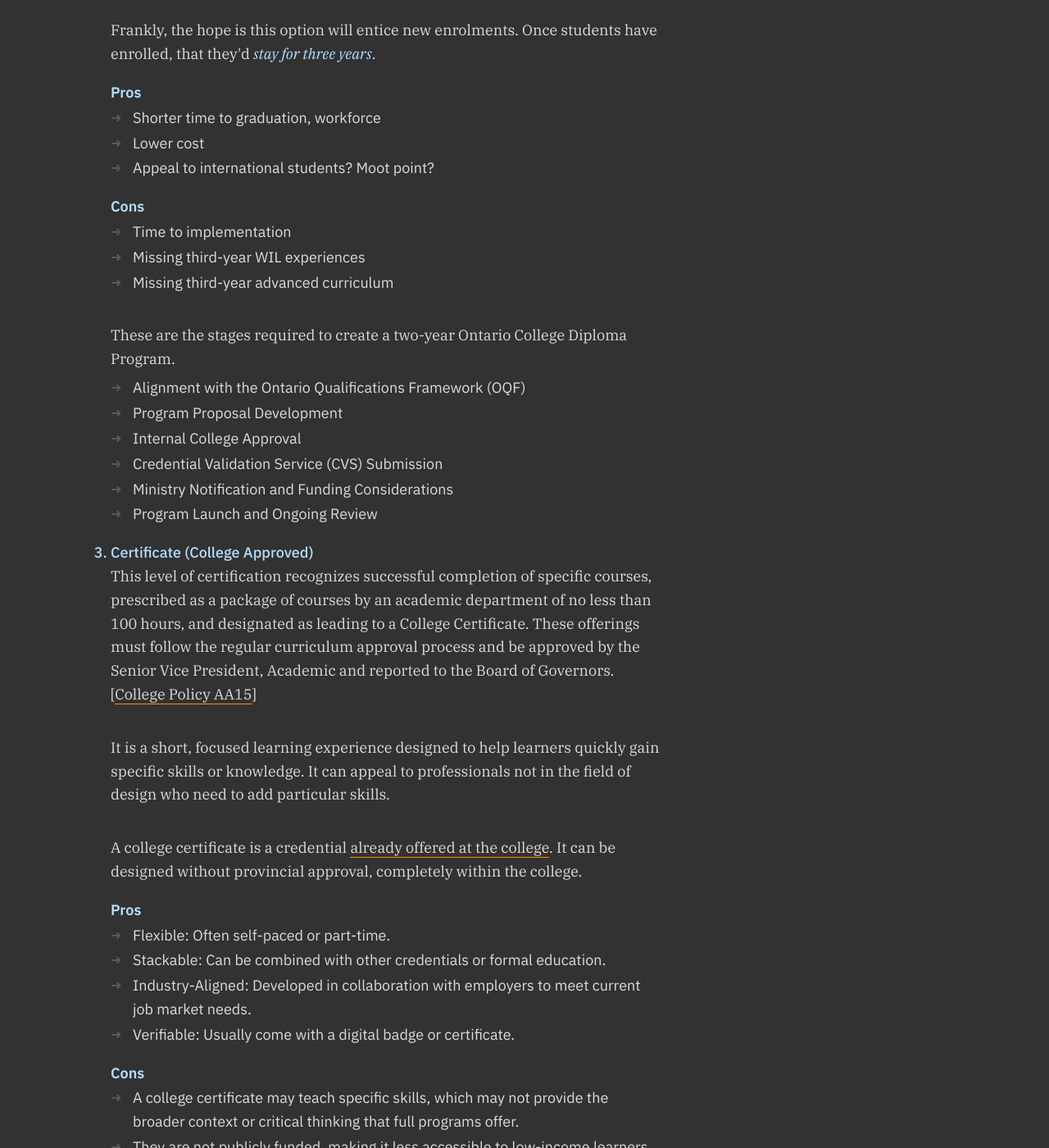
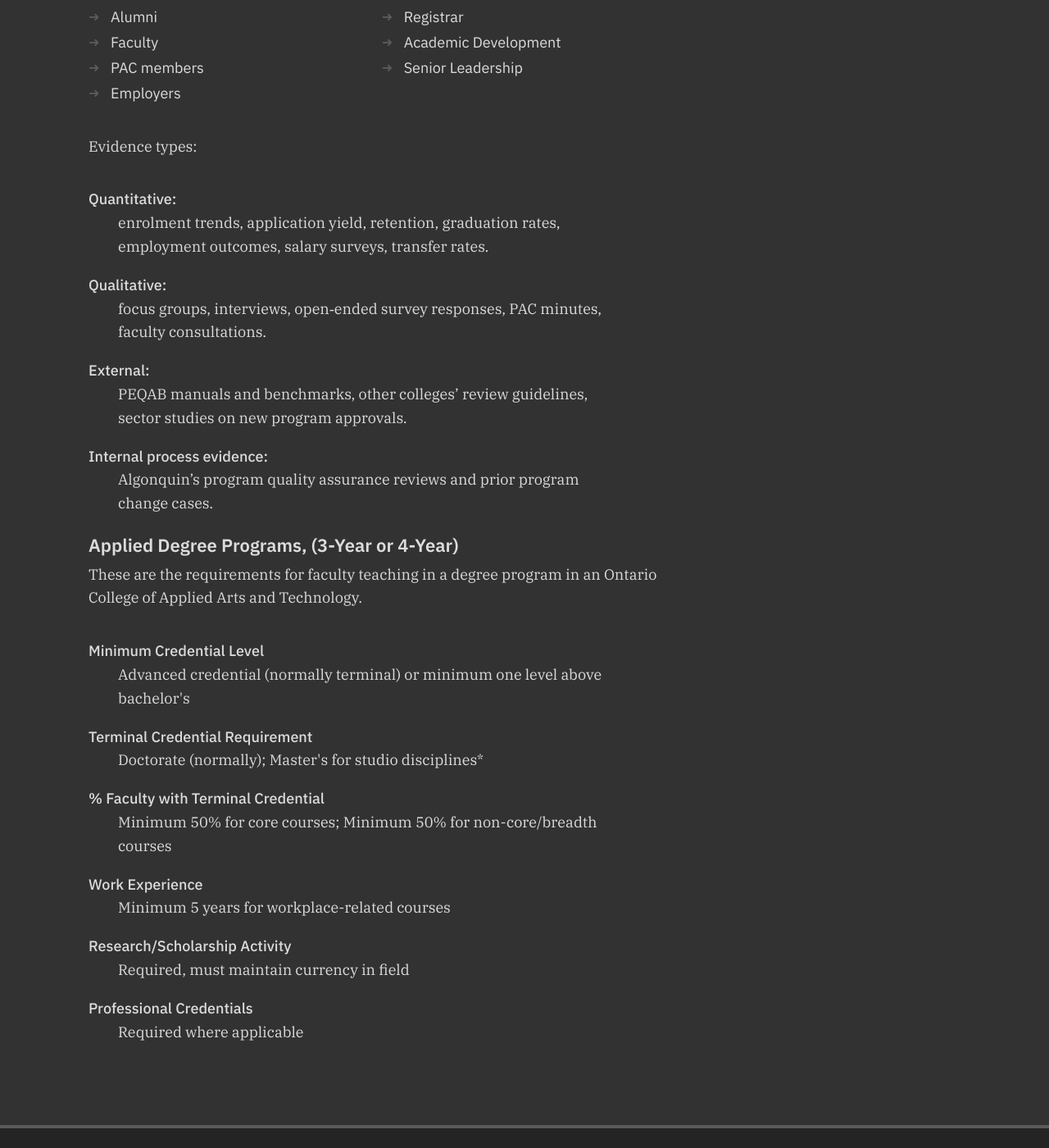
Before and after one commit to AlainParadis/program-transformation, a Jekyll site: the page built from credential.md, in a window 1280 px wide and 1400 px high, scrolled down 1027 px. Shown: the whole window at 82% size. Built offline with Jekyll 4.4.1, drawn with Linux system fonts in a browser that asks for light colours; some of the changed text lies outside the part shown.

Commit message:
Restructure credential.md into decision framework
Replace the previous proposed-credentials prose and pros/cons list with a structured decision-making framework. Update frontmatter (role -> nav, title -> Credential) and reword the intro to focus on external/internal factors. Add decision scope, decision criteria, stakeholders, evidence types, and applied-degree faculty requirements (terminal credentials, percentages, work experience, research). Removes the detailed diploma/certificate option breakdown and associated lists to refocus the page on evaluation and alignment for future credential decisions.

```diff
--- a/credential.md
+++ b/credential.md
@@ -1,93 +1,71 @@
 ---
 layout: default
-role: notes
-title: Proposed Credentials
+role: nav
+title: Credential
 order: 4
 ---
 <p>
-	While the current three-year program is successful, this initiative requires that we explore alternatives to attract greater numbers. The following represent ideas for new credentials within the field of graphic design. Note that Canestoga has an <a href="https://www.conestogac.on.ca/fulltime/bachelor-of-design-honours/courses?id=28649">Honours Bachelor's of Design</a>.
+	While the current three-year program is successful, this initiative requires that we explore alternatives to address current and evolving external and internal factors. The following represent ideas for new credentials within the field of graphic design.
 </p>
-<ol>
-	<li>Ontario Colleges Advanced Diploma</li>
-	<p>
-		This is the existing three-year program. The current program is an Ontario Program Standard for Graphic Design [<a href="downloads/mcu-graphic-design-2014-61820-en-2022-03-30.pdf">PDF</a>].
-	</p>
-	<h5>
-		Pros
-	</h5>
-	<ul>
-		<li>Well established</li>
-		<li>Huge alumni population working in local industry who are program champions</li>
-		<li>Excellent reputation</li>
-		<li>Deep learning of the craft</li>
-		<li>Record of ever-evolving curriculum</li>
-	</ul>
-	<h5>
-		Cons
-	</h5>
-	<ul>
-		<li>Significant time commitment—three years</li>
-		<li>Significant financial commitment</li>
-	</ul>
-	<li>Ontario Colleges Two Year Diploma</li>
-	<p>
-		This diploma would offer students in the three-year Advanced Diploma program an exit option after two years. The current curriculum may also need minor modifications to ensure it aligns with diploma program requirements. It does not represent a new, separate program, no new faculty, no new classrooms, etc…
-	</p>
-	<p>
-		Frankly, the hope is this option will entice new enrolments. Once students have enrolled, that they'd <em>stay for three years</em>.
-	</p>
-	<h5>
-		Pros
-	</h5>
-	<ul>
-		<li>Shorter time to graduation, workforce</li>
-		<li>Lower cost</li>
-		<li>Appeal to international students? Moot point?</li>
-	</ul>
-	<h5>
-		Cons
-	</h5>
-	<ul>
-		<li>Time to implementation</li>
-		<li>Missing third-year WIL experiences</li>
-		<li>Missing third-year advanced curriculum</li>
-	</ul>
-	<p>
-		These are the stages required to create a two-year Ontario College Diploma Program.
-	</p>
-	<ul>
-		<li>Alignment with the Ontario Qualifications Framework (OQF)</li>
-		<li>Program Proposal Development</li>
-		<li>Internal College Approval</li>
-		<li>Credential Validation Service (CVS) Submission</li>
-		<li>Ministry Notification and Funding Considerations</li>
-		<li>Program Launch and Ongoing Review</li>
-	</ul>
-	<li>Certificate (College Approved)</li>
-	<p>
-		This level of certification recognizes successful completion of specific courses, prescribed as a package of courses by an academic department of no less than 100 hours, and designated as leading to a College Certificate. These offerings must follow the regular curriculum approval process and be approved by the Senior Vice President, Academic and reported to the Board of Governors. [<a href="https://www.algonquincollege.com/policies/aa15">College Policy AA15</a>]
-	</p>
-	<p>
-		It is a short, focused learning experience designed to help learners quickly gain specific skills or knowledge. It can appeal to professionals not in the field of design who need to add particular skills.
-	</p>
-	<p>
-		A college certificate is a credential <a href="https://www.algonquincollege.com/academic-development/new-program-development/">already offered at the college</a>. It can be designed without provincial approval, completely within the college.
-	</p>
-	<h5>
-		Pros
-	</h5>
-	<ul>
-		<li>Flexible: Often self-paced or part-time.</li>
-		<li>Stackable: Can be combined with other credentials or formal education.</li>
-		<li>Industry-Aligned: Developed in collaboration with employers to meet current job market needs.</li>
-		<li>Verifiable: Usually come with a digital badge or certificate.</li>
-	</ul>
-	<h5>
-		Cons
-	</h5>
-	<ul>
-		<li>A college certificate may teach specific skills, which may not provide the broader context or critical thinking that full programs offer.</li>
-		<li>They are not publicly funded, making it less accessible to low-income learners.</li>
-		<li>A college certificate may not transfer easily between institutions or count toward formal qualifications. This limits its usefulness for learners seeking to ladder up to diplomas or degrees.</li>
-	</ul>
-</ol>
+<dl>
+	<dt>Decision scope:</dt>
+	<dd>Should the Algonquin College Graphic Design program maintain an Advanced Diploma, pursue 3-year applied degree, or pursue an alternative (e.g., pathways/articulations).</dd>
+</dl>
+<p>
+	Canada’s federal Job Bank states that graphic designers <i>typically</i> need either a university degree in visual arts with a specialization in graphic design or completion of a college diploma in graphic arts/graphic design.
+</p>
+<h4>
+	Decision Criteria
+</h4>
+<ul>
+	<li>Academic quality and PEQAB feasibility (faculty credentials, scholarship, breadth).</li>
+	<li>Student demand and labour-market outcomes.</li>
+	<li>Financial sustainability and risk.</li>
+	<li>Alignment with Algonquin’s Program Quality Assurance Framework and strategic plan.</li>
+	<li>Impact on faculty workload, culture, and equity.</li>
+</ul>
+<h4>
+	Stakeholders
+</h4>
+<ul class="columns">
+	<li>Current Students</li>
+	<li>Alumni</li>
+	<li>Faculty</li>
+	<li>PAC members</li>
+	<li>Employers</li>
+	<li>Admissions/Recruitment</li>
+	<li>Registrar</li>
+	<li>Academic Development</li>
+	<li>Senior Leadership</li>
+</ul>
+Evidence types:
+<dl>
+	<dt>Quantitative:</dt>
+	<dd>enrolment trends, application yield, retention, graduation rates, employment outcomes, salary surveys, transfer rates. </dd>
+	<dt>Qualitative:</dt>
+	<dd>focus groups, interviews, open‑ended survey responses, PAC minutes, faculty consultations. </dd>
+	<dt>External:</dt>
+	<dd>PEQAB manuals and benchmarks, other colleges’ review guidelines, sector studies on new program approvals. </dd>
+	<dt>Internal process evidence:</dt>
+	<dd>Algonquin’s program quality assurance reviews and prior program change cases. </dd>
+</dl>
+<h4>
+	Applied Degree Programs, (3-Year or 4-Year)
+</h4>
+<p>
+	These are the requirements for faculty teaching in a degree program in an Ontario College of Applied Arts and Technology.
+</p>
+<dl>
+	<dt>Minimum Credential Level</dt>
+	<dd>Advanced credential (normally terminal) or minimum one level above bachelor's</dd>
+	<dt>Terminal Credential Requirement</dt>
+	<dd>Doctorate (normally); Master's for studio disciplines*</dd>
+	<dt>% Faculty with Terminal Credential</dt>
+	<dd>Minimum 50% for core courses; Minimum 50% for non-core/breadth courses</dd>
+	<dt>Work Experience</dt>
+	<dd>Minimum 5 years for workplace-related courses</dd>
+	<dt>Research/Scholarship Activity</dt>
+	<dd>Required, must maintain currency in field</dd>
+	<dt>Professional Credentials</dt>
+	<dd>Required where applicable</dd>
+</dl>
```
